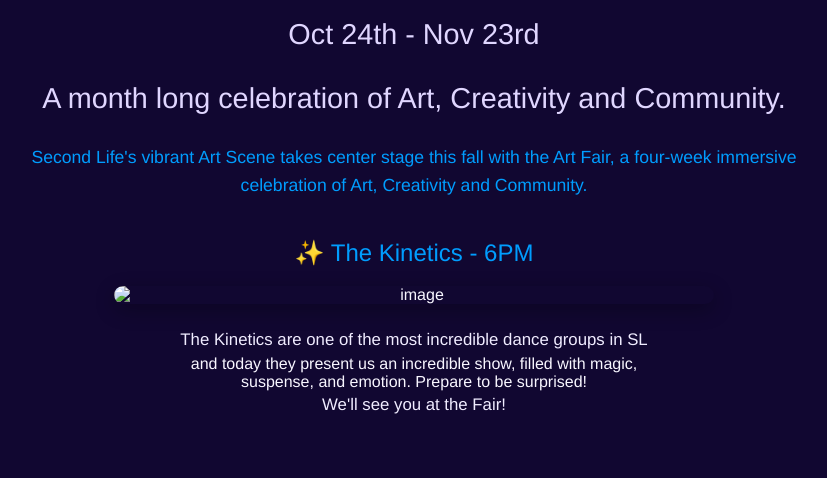
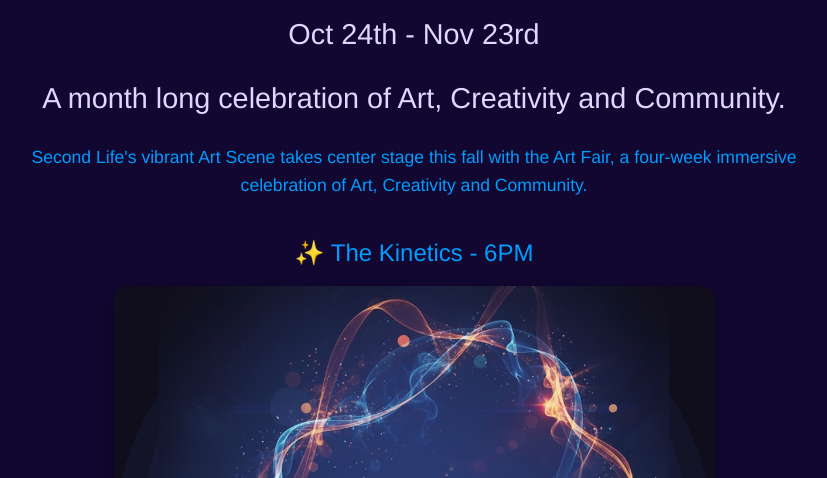
Before and after one commit to cadmarques/art-fair, a plain HTML site: page index.html in a window 1280 px wide. Shown: the part 322-800 px from the top of the page, without its empty margins (226-1053 px from the left). Drawn offline with Linux system fonts and the light colour scheme.

Commit message:
image path corrected

```diff
--- a/index.html
+++ b/index.html
@@ -23,7 +23,7 @@
         <!-- Featured Event -->
     <div class="featured-event">
       <h2>✨ The Kinetics - 6PM</h2>
-      <img src="images/workshops/ev04.jpg" alt="image">
+      <img src="images/events/ev04.jpg" alt="image">
       <p>
         The Kinetics are one of the most incredible dance groups in SL
       </p>
```
